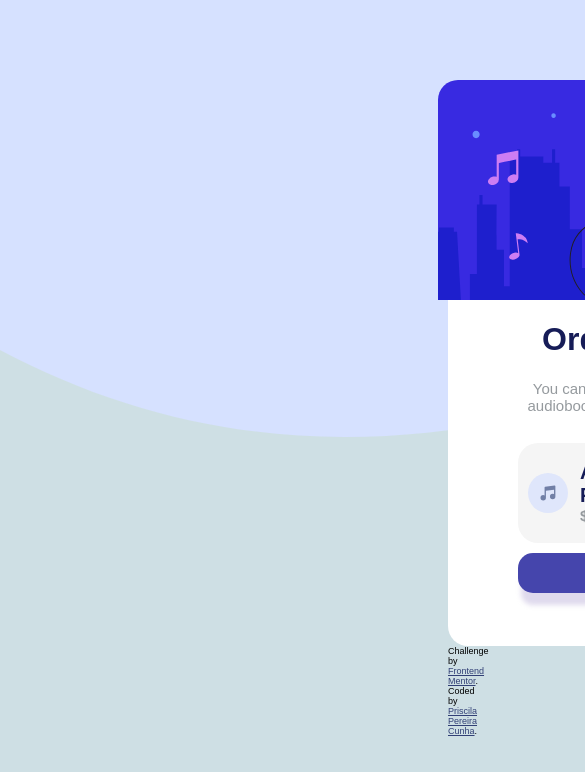
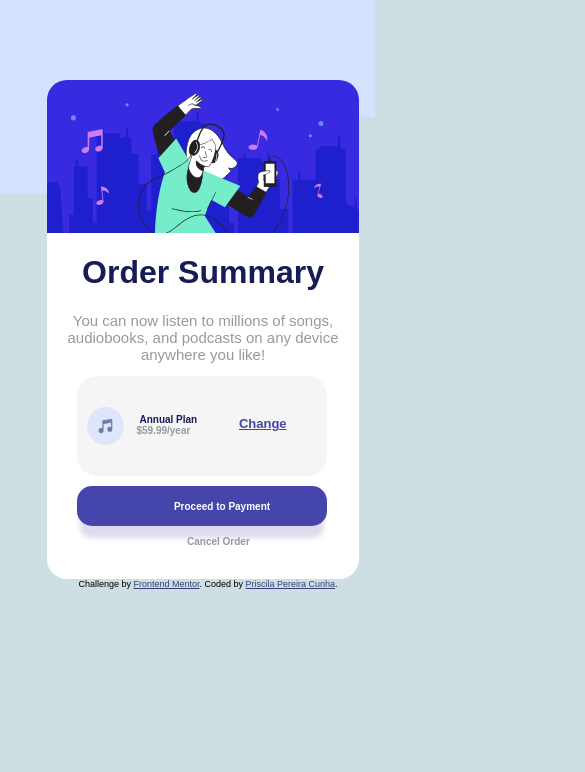
Before and after one commit to pripc/Challenge1-_frontEndMentor-, a plain HTML site: page index.html in a window 390 px wide. Shown: the top 772 px of the page, 585 px wide, since content can reach past the window. Drawn offline with Linux system fonts and the light colour scheme.

Commit message:
inserindo versão mobile

```diff
--- a/index.html
+++ b/index.html
@@ -10,7 +10,7 @@
 
   <!-- Feel free to remove these styles or customise in your own stylesheet 👍 -->
   <style>
-    .attribution { font-size: 9px; text-align: center; margin-left:440px;}
+    .attribution { font-size: 9px; text-align: center; margin-left:auto;}
     .attribution a { color: hsl(228, 40%, 33%); }
 
     body{
@@ -24,7 +24,8 @@
     .container{
       display:grid;
       grid-auto-flow: row;
-      margin: 0px 20px 0px 20px;
+
+
     }
     .container div {
       margin-bottom: 0px;
@@ -50,8 +51,8 @@
     #card{
       background-color: white;
       padding:0;
-      margin-left:420px;
-      margin-right: 420px;
+      margin-left:auto;
+      margin-right: auto;
       height:auto;
       border-bottom-left-radius: 20px;
       border-bottom-right-radius: 20px;
@@ -85,7 +86,7 @@
     #PlanValue h2{
       color:rgb(22, 28, 87);
       font-size: 20px;
-      padding-left:2px;
+      padding-left:5px;
       margin: 0px auto 0px 0px;
     }
     #PlanValue h3{
@@ -123,10 +124,8 @@
       font-size: 10px;
       font-weight:bold;
       text-decoration: none;
+      padding-top: 15px;
       justify-content: center;
-      padding-top: 15px;
-
-
 
     }
     #Button1 a:hover{
@@ -145,8 +144,73 @@
       margin-left:120px;
 
     }
+    /*AJUSTANDO LAYOUT PARA SMARTPHONE*/
+@media only screen and (max-width:600px){
+  body{
+    background-image: url("images/pattern-background-mobile.svg");
+    background-repeat: no-repeat;
+    height:auto;
+    width:100%;
+  }
+  .container{
+    max-width: 600px;
+    margin: auto;
+    height:auto;
+    padding: 10px 10px auto 10px;
+    display:grid;
+    align-items: center;
+    justify-items: center;
 
-  </style>
+  }
+  #card{
+    display:flex;
+    flex-direction: column;
+    width:80%;
+    margin: 0px 10px auto 10px;
+    align-content: center;
+
+  }
+  .container div img{
+    width:80%;
+    margin:auto;
+    display:grid;
+
+  }
+  .attribution{
+    width:100%;
+  }
+  #plansOptions {
+    width:80%;
+    margin-left: 30px;
+    margin-right: 30px;
+  }
+
+  #PlanValue h2{
+    font-size: 10px;
+  }
+  #PlanValue h3{
+    font-size: 10px;
+}
+#Button1{
+    width:80%;
+    margin-left: 30px;
+    margin-right: 30px;
+  }
+  #Button1 a{
+    margin-left: 0px;
+
+  }
+
+  #Button2{
+    width:80%;
+    margin-left: 20px;
+    margin-right: 20px;
+  }
+  .attribution {
+    margin-left:5px;
+  }
+}
+</style>
 </head>
 <body>
   <div class="container">
@@ -176,13 +240,6 @@
         </div>
       </div>
   </div>
-
-
-
-
-
-
-
   <div class="attribution">
     Challenge by <a href="https://www.frontendmentor.io?ref=challenge" target="_blank">Frontend Mentor</a>.
     Coded by <a href="#">Priscila Pereira Cunha</a>.
```
